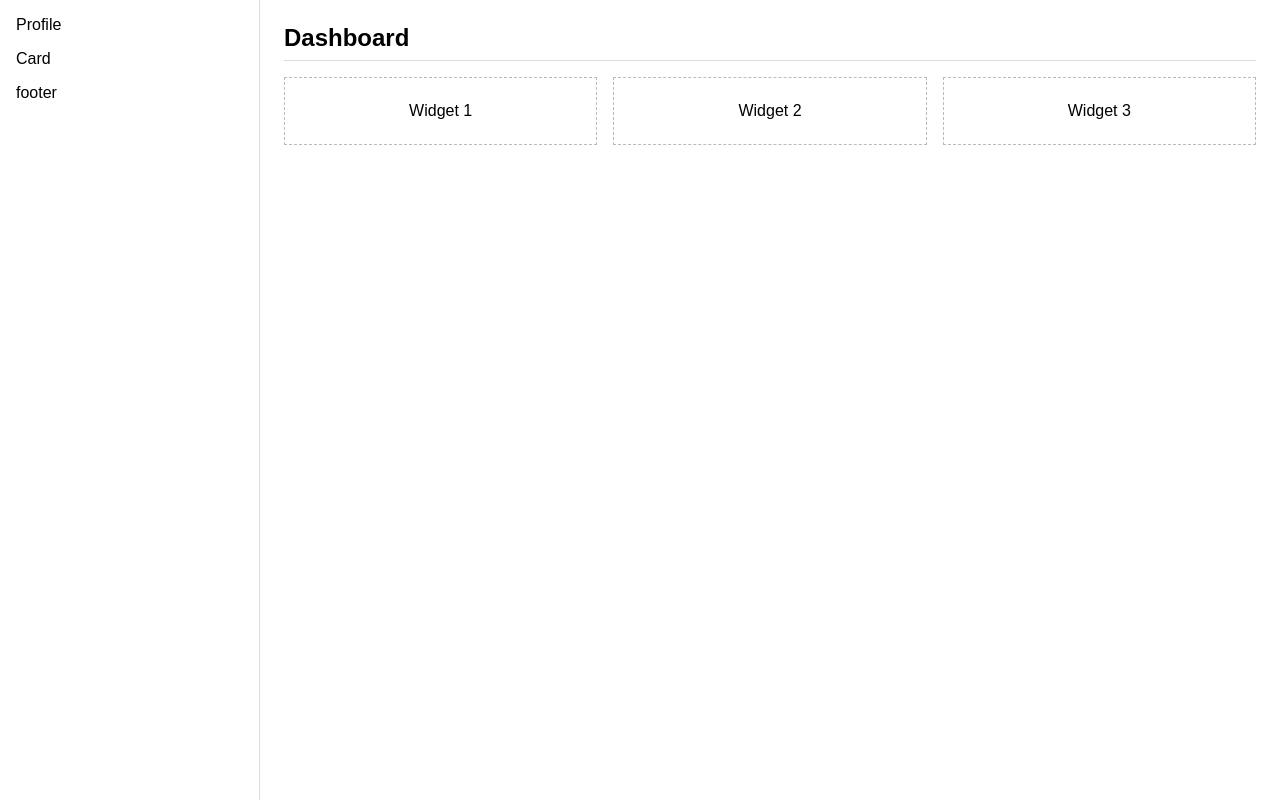
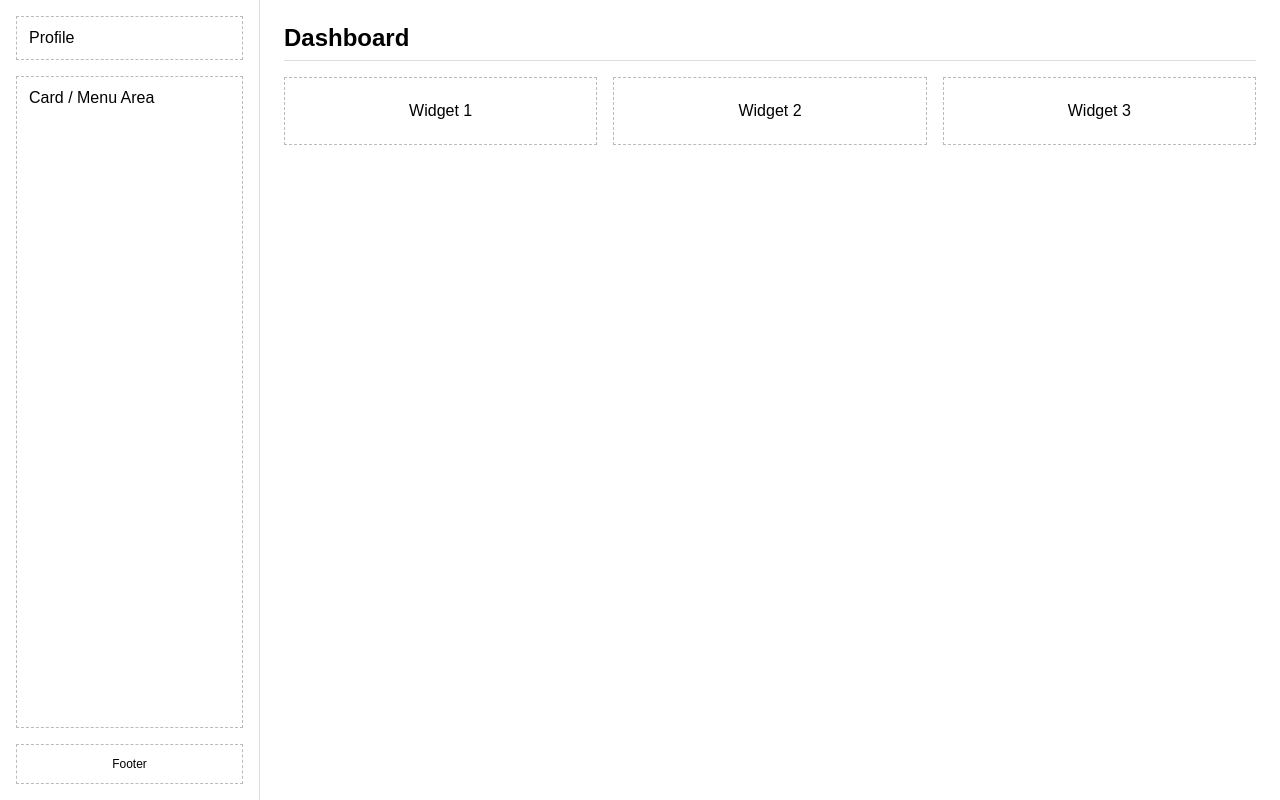
Before and after one commit to Ashish-kolhe/ExamModule, a React (Create React App) app: page /admin/dashboard in a window 1280 px wide. Built offline with nearby package versions, Linux system fonts and the light colour scheme.

Commit message:
Structure

```diff
--- a/src/admin/components/Card.jsx
+++ b/src/admin/components/Card.jsx
@@ -2,6 +2,8 @@ import React from 'react'
 
 export const Card = () => {
   return (
-    <div>Card</div>
+    <div className="card">
+      Card / Menu Area
+    </div>
   )
 }
--- a/src/admin/components/Footer.jsx
+++ b/src/admin/components/Footer.jsx
@@ -2,8 +2,8 @@ import React from 'react'
 
 export const Footer = () => {
   return (
-  <div>
-footer
-  </div>
+  <div className="sidebar-footer">
+      Footer
+    </div>
   )
 }
--- a/src/admin/components/Profile.jsx
+++ b/src/admin/components/Profile.jsx
@@ -2,7 +2,7 @@ import React from 'react'
 
 export const Profile = () => {
   return (
-    <div>
+     <div className="profile">
       Profile
     </div>
 
```
